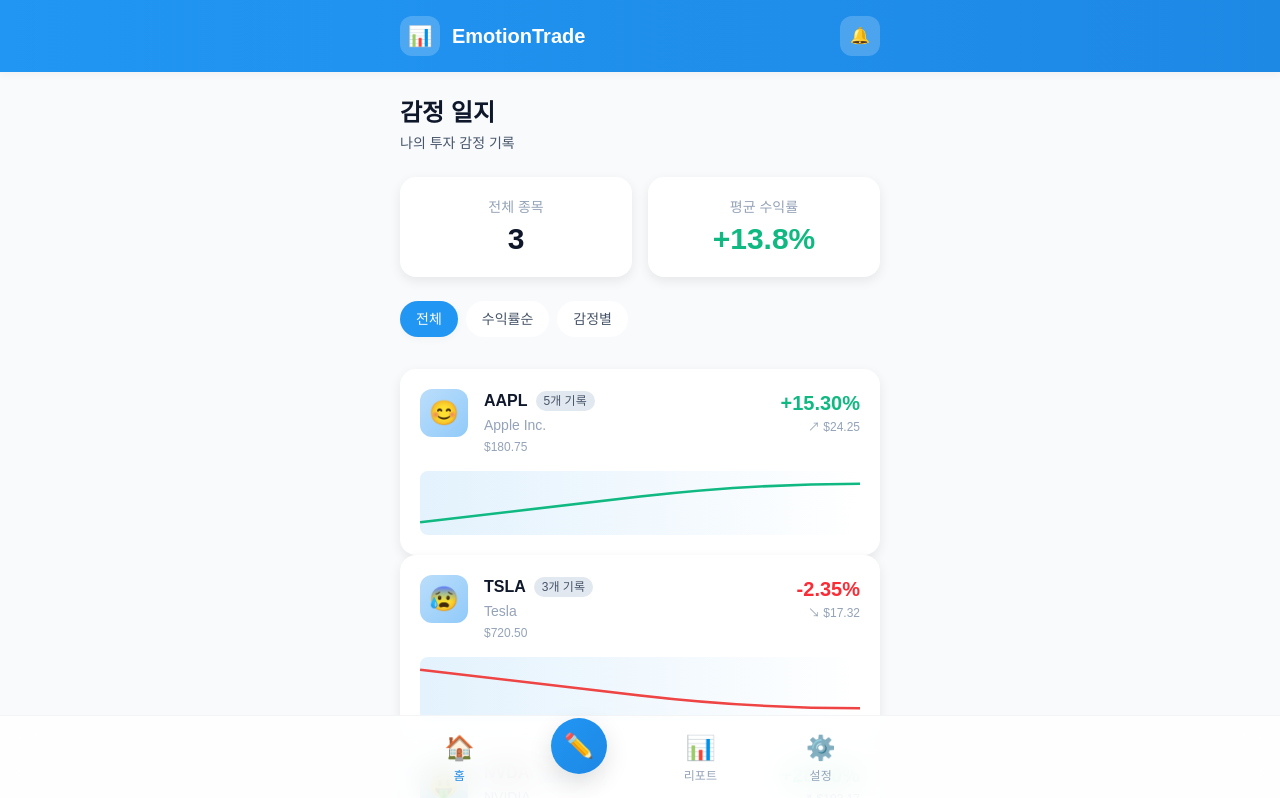
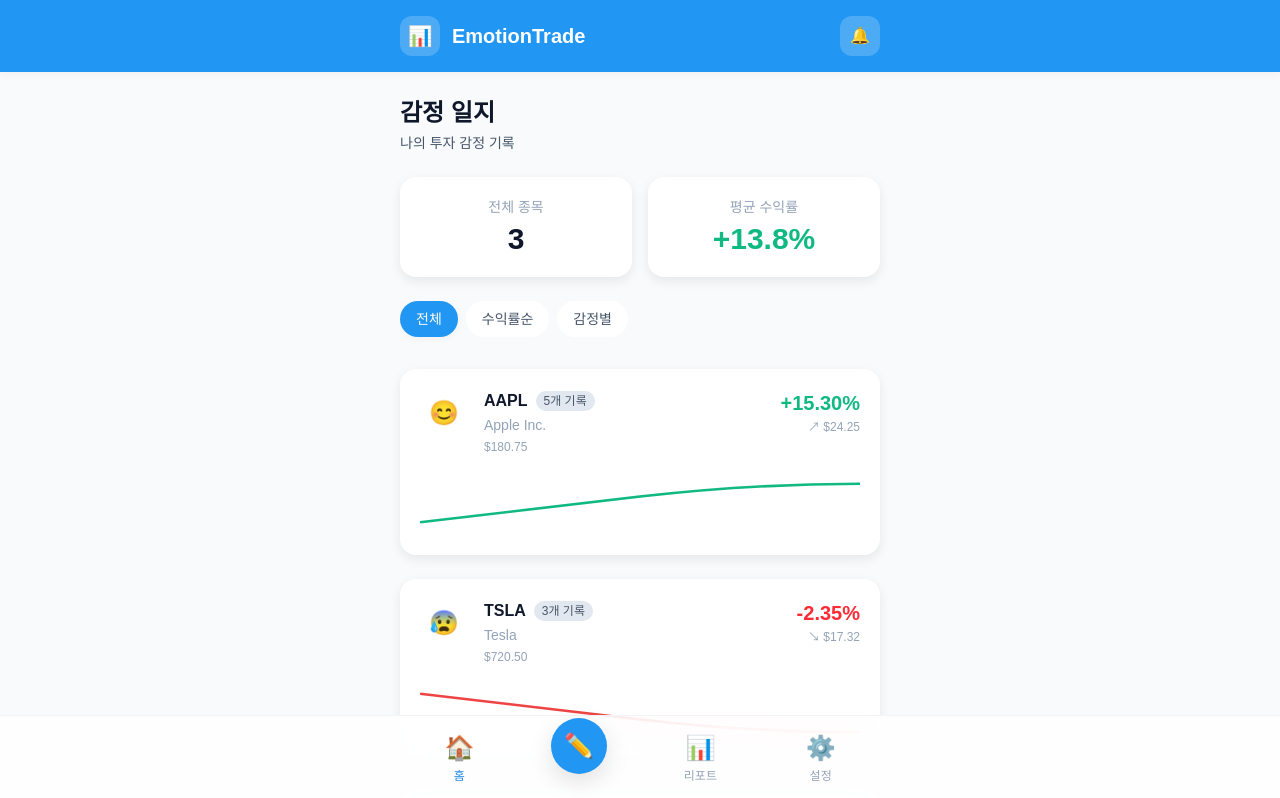
Before and after one commit to jongsujin/emotion-trade-mate, a Next.js app in the folder apps/web/: page /journal/list in a window 1280 px wide. Shown: the top 798 px of the page. Built offline with nearby package versions, Linux system fonts and the light colour scheme; no server answers.

Commit message:
feat: 프론트엔드 불필요한 파일 및 코드 제거

```diff
--- a/apps/web/app/(main)/journal/[id]/emotion/page.tsx
+++ b/apps/web/app/(main)/journal/[id]/emotion/page.tsx
@@ -8,6 +8,10 @@ interface AddEmotionPageProps {
 
 export async function generateMetadata({ params }: AddEmotionPageProps): Promise<Metadata> {
   // TODO: ID로 일지 정보 조회하여 종목명 가져오기
+  const { id } = await params
+
+  console.log('비동기 id 조회', id)
+
   return {
     title: `감정 추가 | EmotionTrade`,
     description: `새로운 감정 기록 추가`,
@@ -20,11 +24,10 @@ export async function generateMetadata({ params }: AddEmotionPageProps): Promise
  * - 감정 선택 (이모지)
  * - 감정 메모 입력
  */
-export default function AddEmotionPage({ params }: AddEmotionPageProps) {
-  const { id } = params
+export default async function AddEmotionPage({ params }: AddEmotionPageProps) {
+  const { id } = await params
 
-  // TODO: ID로 일지 데이터 조회
-  // const { data: journal } = useJournal(id)
+  console.log('비동기 id 조회', id)
 
   return (
     <div className="space-y-6">
--- a/apps/web/app/(main)/journal/[id]/page.tsx
+++ b/apps/web/app/(main)/journal/[id]/page.tsx
@@ -8,6 +8,10 @@ interface JournalDetailPageProps {
 
 export async function generateMetadata({ params }: JournalDetailPageProps): Promise<Metadata> {
   // TODO: ID로 일지 정보 조회하여 종목명 가져오기
+  const { id } = await params
+
+  console.log('비동기 id 조회', id)
+
   return {
     title: `감정 타임라인 | EmotionTrade`,
     description: `투자 감정 기록 타임라인`,
@@ -21,11 +25,10 @@ export async function generateMetadata({ params }: JournalDetailPageProps): Prom
  * - 감정 요약 리스트 (메모 포함)
  * - AI 리포트 요청 버튼
  */
-export default function JournalDetailPage({ params }: JournalDetailPageProps) {
+export default async function JournalDetailPage({ params }: JournalDetailPageProps) {
   const { id } = params
 
-  // TODO: ID로 일지 데이터 조회
-  // const { data: journal } = useJournal(id)
+  console.log('비동기 id 조회', id)
 
   return (
     <div className="space-y-6">
--- a/apps/web/app/(main)/journal/create/page.tsx
+++ b/apps/web/app/(main)/journal/create/page.tsx
@@ -1,8 +1,7 @@
 'use client'
 
 import { useState } from 'react'
-import { type Metadata } from 'next'
-import { Card, Button, Badge } from '@/components/common'
+import { Card, Button } from '@/components/common'
 import { EMOTION_DATA } from '@/constants'
 
 // export const metadata: Metadata = {
--- a/apps/web/app/(main)/journal/list/page.tsx
+++ b/apps/web/app/(main)/journal/list/page.tsx
@@ -81,26 +81,26 @@ export default function JournalListPage() {
 
       {/* 필터 버튼 */}
       <div className="flex gap-2 overflow-x-auto pb-2">
-        <button className="flex-shrink-0 rounded-full bg-primary-500 px-4 py-2 text-sm font-medium text-white shadow-soft">
+        <button className="flex shrink-0 rounded-full bg-primary-500 px-4 py-2 text-sm font-medium text-white shadow-soft">
           전체
         </button>
-        <button className="flex-shrink-0 rounded-full bg-surface-elevated px-4 py-2 text-sm font-medium text-text-secondary">
+        <button className="flex shrink-0 rounded-full bg-surface-elevated px-4 py-2 text-sm font-medium text-text-secondary">
           수익률순
         </button>
-        <button className="flex-shrink-0 rounded-full bg-surface-elevated px-4 py-2 text-sm font-medium text-text-secondary">
+        <button className="flex shrink-0 rounded-full bg-surface-elevated px-4 py-2 text-sm font-medium text-text-secondary">
           감정별
         </button>
       </div>
 
       {/* 일지 카드 리스트 */}
-      <div className="space-y-4">
+      <div className="space-y-4  flex flex-col gap-2">
         {MOCK_JOURNALS.map((journal) => (
           <Link key={journal.id} href={ROUTES.JOURNAL.DETAIL(journal.id)}>
             <Card variant="elevated" padding="md" hoverable>
               <div className="flex items-start justify-between">
                 <div className="flex gap-4">
                   {/* 아이콘 */}
-                  <div className="flex h-12 w-12 flex-shrink-0 items-center justify-center rounded-xl bg-gradient-to-br from-primary-100 to-primary-200">
+                  <div className="flex h-12 w-12 shrink-0 items-center justify-center rounded-xl  from-primary-100 to-primary-200">
                     <span className="text-2xl">{journal.emoji}</span>
                   </div>
 
@@ -137,7 +137,7 @@ export default function JournalListPage() {
               </div>
 
               {/* 미니 차트 (플레이스홀더) */}
-              <div className="mt-4 h-16 rounded-lg bg-gradient-to-r from-primary-50 to-transparent">
+              <div className="mt-4 h-16 rounded-lg from-primary-50 to-transparent">
                 <svg className="h-full w-full" viewBox="0 0 200 50" preserveAspectRatio="none">
                   <path
                     d={
--- a/apps/web/app/(main)/layout.tsx
+++ b/apps/web/app/(main)/layout.tsx
@@ -5,17 +5,11 @@ interface MainLayoutProps {
   children: ReactNode
 }
 
-/**
- * 메인 앱 레이아웃 (레퍼런스 디자인 적용)
- * - 블루 그라데이션 헤더
- * - 하단 네비게이션
- * - 깔끔한 배경
- */
 export default function MainLayout({ children }: MainLayoutProps) {
   return (
     <div className="min-h-screen bg-background-primary pb-20">
       {/* 헤더 */}
-      <header className="sticky top-0 z-40 border-b border-gray-100 bg-gradient-to-r from-primary-500 to-primary-600 shadow-soft">
+      <header className="sticky top-0 z-40 border-b border-gray-100  bg-primary-500 shadow-soft">
         <div className="mx-auto flex max-w-lg items-center justify-between px-4 py-4">
           <div className="flex items-center gap-3">
             <div className="flex h-10 w-10 items-center justify-center rounded-xl bg-white/20">
--- a/apps/web/app/(main)/report/[id]/page.tsx
+++ b/apps/web/app/(main)/report/[id]/page.tsx
@@ -7,7 +7,10 @@ interface ReportPageProps {
 }
 
 export async function generateMetadata({ params }: ReportPageProps): Promise<Metadata> {
-  // TODO: ID로 일지 정보 조회하여 종목명 가져오기
+  const { id } = await params
+
+  console.log('비동기 id 조회', id)
+
   return {
     title: `AI 리포트 | EmotionTrade`,
     description: `AI 분석 리포트`,
@@ -20,11 +23,10 @@ export async function generateMetadata({ params }: ReportPageProps): Promise<Met
  * - 감정 트렌드 그래프
  * - PDF 다운로드 버튼
  */
-export default function ReportPage({ params }: ReportPageProps) {
-  const { id } = params
+export default async function ReportPage({ params }: ReportPageProps) {
+  const { id } = await params
 
-  // TODO: ID로 리포트 데이터 조회
-  // const { data: report } = useReport(id)
+  console.log('비동기 id 조회', id)
 
   return (
     <div className="space-y-6">
--- a/apps/web/components/layouts/BottomNav.tsx
+++ b/apps/web/components/layouts/BottomNav.tsx
@@ -45,7 +45,7 @@ export function BottomNav() {
           if (item.primary) {
             return (
               <Link key={item.href} href={item.href} className="relative -mt-6">
-                <div className="flex h-14 w-14 items-center justify-center rounded-full bg-gradient-to-br from-primary-500 to-primary-600 text-2xl shadow-elevated transition-transform active:scale-95">
+                <div className="flex h-14 w-14 items-center justify-center rounded-full bg-primary-500 text-2xl shadow-elevated transition-transform active:scale-95">
                   {item.icon}
                 </div>
               </Link>
--- a/apps/web/lib/utils.ts
+++ b/apps/web/lib/utils.ts
@@ -79,7 +79,9 @@ export function getPlatform(): 'web' | 'ios' | 'android' {
   if (typeof window === 'undefined') return 'web'
 
   if ('Capacitor' in window) {
-    const platform = (window as any).Capacitor.getPlatform()
+    const platform = (
+      window as { Capacitor: { getPlatform: () => 'ios' | 'android' } }
+    ).Capacitor.getPlatform()
     return platform as 'ios' | 'android'
   }
 
@@ -89,7 +91,7 @@ export function getPlatform(): 'web' | 'ios' | 'android' {
 /**
  * 디바운스 함수
  */
-export function debounce<T extends (...args: any[]) => any>(
+export function debounce<T extends (...args: unknown[]) => unknown>(
   func: T,
   wait: number
 ): (...args: Parameters<T>) => void {
```
Also changed, not shown: apps/web/components/report/index.ts (deleted, +0 -9 lines).
